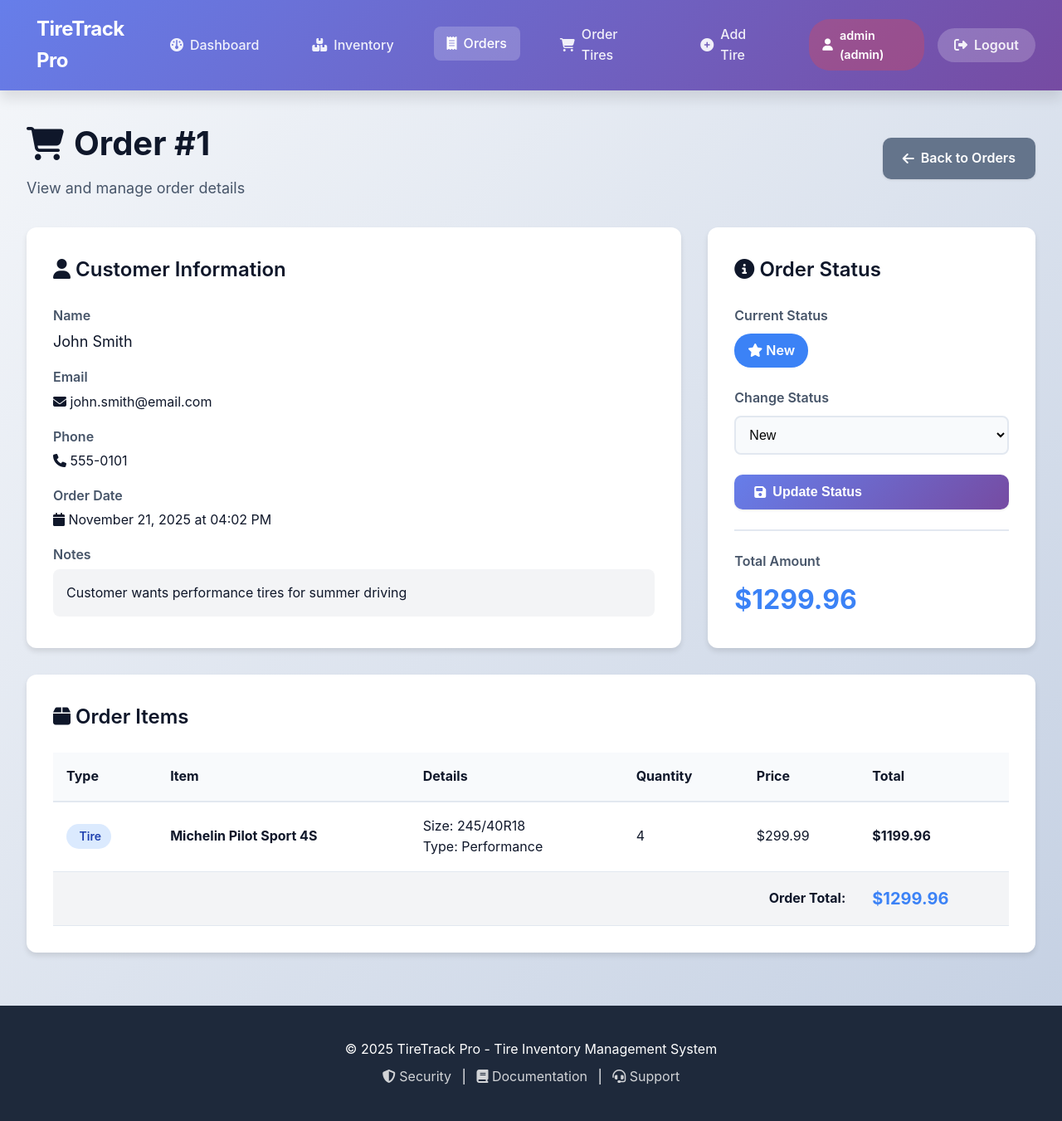
After one commit to cre8tions/test, a Flask app: page /admin/orders/1 in a window 1280 px wide. The commit adds this page. Shown: the whole page at 83% size. Run offline with Flask 3, Linux system fonts and the light colour scheme; a user stored in the database is signed in.

Commit message:
Add admin page for customer orders with status management
Co-authored-by: cre8tions <2237676+cre8tions@users.noreply.github.com>

```diff
--- a/app.py
+++ b/app.py
@@ -5,7 +5,7 @@ import os
 from datetime import datetime, timedelta
 from flask import Flask, render_template, jsonify, request, redirect, url_for, flash
 from flask_login import LoginManager, login_user, logout_user, login_required, current_user
-from models import db, User, Tire, VehicleTireSize, ServiceItem, Appointment, AppointmentItem
+from models import db, User, Tire, VehicleTireSize, ServiceItem, Appointment, AppointmentItem, CustomerOrder, CustomerOrderItem
 from functools import wraps
 app = Flask(__name__)
 app.config['SECRET_KEY'] = os.environ.get('SECRET_KEY', 'dev-secret-key-change-in-production')
@@ -470,6 +470,51 @@ def check_scheduling_conflicts(appointment_date, appointment_time, services, tot
     return conflicts
 
 
+@app.route('/admin/orders')
+@login_required
+@role_required('admin', 'sales')
+def admin_orders():
+    """Admin page to view all customer orders."""
+    status_filter = request.args.get('status', '')
+
+    query = CustomerOrder.query
+    if status_filter:
+        query = query.filter_by(status=status_filter)
+
+    orders = query.order_by(CustomerOrder.created_at.desc()).all()
+    return render_template('admin_orders.html', orders=orders, current_filter=status_filter)
+
+
+@app.route('/admin/orders/<int:order_id>')
+@login_required
+@role_required('admin', 'sales')
+def admin_order_detail(order_id):
+    """Admin page to view order details."""
+    order = CustomerOrder.query.get_or_404(order_id)
+    return render_template('admin_order_detail.html', order=order)
+
+
+@app.route('/api/orders/<int:order_id>/status', methods=['POST'])
+@login_required
+@role_required('admin', 'sales')
+def update_order_status(order_id):
+    """API endpoint to update order status."""
+    order = CustomerOrder.query.get_or_404(order_id)
+    data = request.get_json()
+
+    new_status = data.get('status')
+    valid_statuses = ['new', 'accepted', 'in_progress', 'completed']
+
+    if new_status not in valid_statuses:
+        return jsonify({'success': False, 'error': 'Invalid status'}), 400
+
+    order.status = new_status
+    order.updated_at = datetime.utcnow()
+    db.session.commit()
+
+    return jsonify({'success': True, 'status': new_status})
+
+
 def init_db():
     """Initialize database with sample data."""
     with app.app_context():
@@ -797,6 +842,170 @@ def init_db():
                 for item in service_items:
                     db.session.add(item)
 
+            # Add sample customer orders
+            if not CustomerOrder.query.first():
+                # Get some tires and services for the orders
+                tire1 = Tire.query.filter_by(brand='Michelin', model='Pilot Sport 4S').first()
+                tire2 = Tire.query.filter_by(brand='Bridgestone', model='Blizzak WS90').first()
+                tire3 = Tire.query.filter_by(brand='Goodyear', model='Assurance WeatherReady').first()
+                service_rotation = ServiceItem.query.filter_by(name='Tire Rotation').first()
+                service_alignment = ServiceItem.query.filter_by(name='Alignment').first()
+
+                # Order 1: New order
+                order1 = CustomerOrder(
+                    customer_name='John Smith',
+                    customer_email='john.smith@email.com',
+                    customer_phone='555-0101',
+                    status='new',
+                    total_price=1299.96,
+                    notes='Customer wants performance tires for summer driving',
+                    created_at=datetime.utcnow() - timedelta(hours=2)
+                )
+                db.session.add(order1)
+                db.session.flush()
+
+                if tire1:
+                    order1_item1 = CustomerOrderItem(
+                        order_id=order1.id,
+                        tire_id=tire1.id,
+                        quantity=4,
+                        price=tire1.retail_price * 4,
+                        item_type='tire'
+                    )
+                    db.session.add(order1_item1)
+
+                # Order 2: Accepted order
+                order2 = CustomerOrder(
+                    customer_name='Sarah Johnson',
+                    customer_email='sarah.j@email.com',
+                    customer_phone='555-0102',
+                    status='accepted',
+                    total_price=829.95,
+                    notes='Winter tires needed before next week',
+                    created_at=datetime.utcnow() - timedelta(days=1)
+                )
+                db.session.add(order2)
+                db.session.flush()
+
+                if tire2:
+                    order2_item1 = CustomerOrderItem(
+                        order_id=order2.id,
+                        tire_id=tire2.id,
+                        quantity=4,
+                        price=tire2.retail_price * 4,
+                        item_type='tire'
+                    )
+                    db.session.add(order2_item1)
+
+                if service_rotation:
+                    order2_item2 = CustomerOrderItem(
+                        order_id=order2.id,
+                        service_item_id=service_rotation.id,
+                        quantity=1,
+                        price=service_rotation.price,
+                        item_type='service'
+                    )
+                    db.session.add(order2_item2)
+
+                # Order 3: In progress order
+                order3 = CustomerOrder(
+                    customer_name='Michael Davis',
+                    customer_email='m.davis@email.com',
+                    customer_phone='555-0103',
+                    status='in_progress',
+                    total_price=719.95,
+                    notes='All-season tires for daily commute',
+                    created_at=datetime.utcnow() - timedelta(days=2)
+                )
+                db.session.add(order3)
+                db.session.flush()
+
+                if tire3:
+                    order3_item1 = CustomerOrderItem(
+                        order_id=order3.id,
+                        tire_id=tire3.id,
+                        quantity=4,
+                        price=tire3.retail_price * 4,
+                        item_type='tire'
+                    )
+                    db.session.add(order3_item1)
+
+                if service_alignment:
+                    order3_item2 = CustomerOrderItem(
+                        order_id=order3.id,
+                        service_item_id=service_alignment.id,
+                        quantity=1,
+                        price=service_alignment.price,
+                        item_type='service'
+                    )
+                    db.session.add(order3_item2)
+
+                # Order 4: Completed order
+                order4 = CustomerOrder(
+                    customer_name='Emily Wilson',
+                    customer_email='emily.w@email.com',
+                    customer_phone='555-0104',
+                    status='completed',
+                    total_price=639.96,
+                    notes='Replacement tires completed successfully',
+                    created_at=datetime.utcnow() - timedelta(days=5)
+                )
+                db.session.add(order4)
+                db.session.flush()
+
+                if tire3:
+                    order4_item1 = CustomerOrderItem(
+                        order_id=order4.id,
+                        tire_id=tire3.id,
+                        quantity=4,
+                        price=tire3.retail_price * 4,
+                        item_type='tire'
+                    )
+                    db.session.add(order4_item1)
+
+                # Order 5: Another new order
+                order5 = CustomerOrder(
+                    customer_name='Robert Brown',
+                    customer_email='r.brown@email.com',
+                    customer_phone='555-0105',
+                    status='new',
+                    total_price=879.94,
+                    notes='Looking for high-performance tires',
+                    created_at=datetime.utcnow() - timedelta(hours=5)
+                )
+                db.session.add(order5)
+                db.session.flush()
+
+                if tire1:
+                    order5_item1 = CustomerOrderItem(
+                        order_id=order5.id,
+                        tire_id=tire1.id,
+                        quantity=2,
+                        price=tire1.retail_price * 2,
+                        item_type='tire'
+                    )
+                    db.session.add(order5_item1)
+
+                if service_rotation:
+                    order5_item2 = CustomerOrderItem(
+                        order_id=order5.id,
+                        service_item_id=service_rotation.id,
+                        quantity=1,
+                        price=service_rotation.price,
+                        item_type='service'
+                    )
+                    db.session.add(order5_item2)
+
+                if service_alignment:
+                    order5_item3 = CustomerOrderItem(
+                        order_id=order5.id,
+                        service_item_id=service_alignment.id,
+                        quantity=1,
+                        price=service_alignment.price,
+                        item_type='service'
+                    )
+                    db.session.add(order5_item3)
+
             db.session.commit()
             print('Database initialized with sample data.')
 
--- /dev/null
+++ b/templates/admin_order_detail.html
@@ -0,0 +1,256 @@
+{% extends "base.html" %}
+
+{% block title %}Order #{{ order.id }} - TireTrack Pro{% endblock %}
+
+{% block content %}
+<div class="dashboard-container">
+    <div class="dashboard-header">
+        <div style="display: flex; justify-content: space-between; align-items: center;">
+            <div>
+                <h1><i class="fas fa-shopping-cart"></i> Order #{{ order.id }}</h1>
+                <p>View and manage order details</p>
+            </div>
+            <a href="{{ url_for('admin_orders') }}" class="btn btn-secondary">
+                <i class="fas fa-arrow-left"></i> Back to Orders
+            </a>
+        </div>
+    </div>
+
+    <!-- Order Information -->
+    <div style="display: grid; grid-template-columns: 2fr 1fr; gap: 2rem; margin-bottom: 2rem;">
+        <!-- Customer Information -->
+        <div class="card" style="background: white; border-radius: 12px; padding: 2rem; box-shadow: var(--shadow-md);">
+            <h2 style="font-size: 1.5rem; font-weight: 600; margin-bottom: 1.5rem; color: var(--text-primary);">
+                <i class="fas fa-user"></i> Customer Information
+            </h2>
+
+            <div style="display: grid; gap: 1rem;">
+                <div>
+                    <label style="font-weight: 600; color: var(--text-secondary); display: block; margin-bottom: 0.25rem;">Name</label>
+                    <div style="font-size: 1.125rem;">{{ order.customer_name }}</div>
+                </div>
+
+                {% if order.customer_email %}
+                <div>
+                    <label style="font-weight: 600; color: var(--text-secondary); display: block; margin-bottom: 0.25rem;">Email</label>
+                    <div><i class="fas fa-envelope"></i> {{ order.customer_email }}</div>
+                </div>
+                {% endif %}
+
+                <div>
+                    <label style="font-weight: 600; color: var(--text-secondary); display: block; margin-bottom: 0.25rem;">Phone</label>
+                    <div><i class="fas fa-phone"></i> {{ order.customer_phone }}</div>
+                </div>
+
+                <div>
+                    <label style="font-weight: 600; color: var(--text-secondary); display: block; margin-bottom: 0.25rem;">Order Date</label>
+                    <div><i class="fas fa-calendar"></i> {{ order.created_at.strftime('%B %d, %Y at %I:%M %p') }}</div>
+                </div>
+
+                {% if order.notes %}
+                <div>
+                    <label style="font-weight: 600; color: var(--text-secondary); display: block; margin-bottom: 0.25rem;">Notes</label>
+                    <div style="background: #f3f4f6; padding: 1rem; border-radius: 8px;">{{ order.notes }}</div>
+                </div>
+                {% endif %}
+            </div>
+        </div>
+
+        <!-- Order Status -->
+        <div class="card" style="background: white; border-radius: 12px; padding: 2rem; box-shadow: var(--shadow-md);">
+            <h2 style="font-size: 1.5rem; font-weight: 600; margin-bottom: 1.5rem; color: var(--text-primary);">
+                <i class="fas fa-info-circle"></i> Order Status
+            </h2>
+
+            <div style="margin-bottom: 1.5rem;">
+                <label style="font-weight: 600; color: var(--text-secondary); display: block; margin-bottom: 0.5rem;">Current Status</label>
+                <div id="current-status-display">
+                    <span class="status-badge status-{{ order.status|replace('_', '-') }}" style="font-size: 1rem; padding: 0.5rem 1rem;">
+                        {% if order.status == 'new' %}
+                            <i class="fas fa-star"></i> New
+                        {% elif order.status == 'accepted' %}
+                            <i class="fas fa-check"></i> Accepted
+                        {% elif order.status == 'in_progress' %}
+                            <i class="fas fa-spinner"></i> In Progress
+                        {% elif order.status == 'completed' %}
+                            <i class="fas fa-check-circle"></i> Completed
+                        {% endif %}
+                    </span>
+                </div>
+            </div>
+
+            <div style="margin-bottom: 1.5rem;">
+                <label style="font-weight: 600; color: var(--text-secondary); display: block; margin-bottom: 0.5rem;">Change Status</label>
+                <select id="status-select" class="form-control" style="width: 100%; padding: 0.75rem; border: 2px solid var(--border-color); border-radius: 8px; font-size: 1rem;">
+                    <option value="new" {% if order.status == 'new' %}selected{% endif %}>New</option>
+                    <option value="accepted" {% if order.status == 'accepted' %}selected{% endif %}>Accepted</option>
+                    <option value="in_progress" {% if order.status == 'in_progress' %}selected{% endif %}>In Progress</option>
+                    <option value="completed" {% if order.status == 'completed' %}selected{% endif %}>Completed</option>
+                </select>
+            </div>
+
+            <button id="update-status-btn" class="btn btn-primary" style="width: 100%;">
+                <i class="fas fa-save"></i> Update Status
+            </button>
+
+            <div style="margin-top: 1.5rem; padding-top: 1.5rem; border-top: 2px solid var(--border-color);">
+                <label style="font-weight: 600; color: var(--text-secondary); display: block; margin-bottom: 0.5rem;">Total Amount</label>
+                <div style="font-size: 2rem; font-weight: 700; color: var(--primary-color);">
+                    ${{ "%.2f"|format(order.total_price) }}
+                </div>
+            </div>
+        </div>
+    </div>
+
+    <!-- Order Items -->
+    <div class="card" style="background: white; border-radius: 12px; padding: 2rem; box-shadow: var(--shadow-md);">
+        <h2 style="font-size: 1.5rem; font-weight: 600; margin-bottom: 1.5rem; color: var(--text-primary);">
+            <i class="fas fa-box"></i> Order Items
+        </h2>
+
+        <div class="inventory-table-container">
+            <table class="inventory-table">
+                <thead>
+                    <tr>
+                        <th>Type</th>
+                        <th>Item</th>
+                        <th>Details</th>
+                        <th>Quantity</th>
+                        <th>Price</th>
+                        <th>Total</th>
+                    </tr>
+                </thead>
+                <tbody>
+                    {% for item in order.items %}
+                    <tr>
+                        <td>
+                            {% if item.item_type == 'tire' %}
+                                <span class="type-badge all-season"><i class="fas fa-tire"></i> Tire</span>
+                            {% else %}
+                                <span class="type-badge performance"><i class="fas fa-tools"></i> Service</span>
+                            {% endif %}
+                        </td>
+                        <td>
+                            {% if item.item_type == 'tire' and item.tire %}
+                                <strong>{{ item.tire.brand }} {{ item.tire.model }}</strong>
+                            {% elif item.item_type == 'service' and item.service_item %}
+                                <strong>{{ item.service_item.name }}</strong>
+                            {% else %}
+                                <em>Item not found</em>
+                            {% endif %}
+                        </td>
+                        <td>
+                            {% if item.item_type == 'tire' and item.tire %}
+                                Size: {{ item.tire.size }}<br>
+                                Type: {{ item.tire.type }}
+                            {% elif item.item_type == 'service' and item.service_item %}
+                                {{ item.service_item.description }}
+                            {% endif %}
+                        </td>
+                        <td>{{ item.quantity }}</td>
+                        <td>${{ "%.2f"|format(item.price / item.quantity) }}</td>
+                        <td><strong>${{ "%.2f"|format(item.price) }}</strong></td>
+                    </tr>
+                    {% endfor %}
+                    <tr style="background-color: #f3f4f6; font-weight: 700;">
+                        <td colspan="5" style="text-align: right; padding: 1rem;">Order Total:</td>
+                        <td style="padding: 1rem; font-size: 1.25rem; color: var(--primary-color);">
+                            ${{ "%.2f"|format(order.total_price) }}
+                        </td>
+                    </tr>
+                </tbody>
+            </table>
+        </div>
+    </div>
+</div>
+
+<style>
+.status-badge {
+    display: inline-block;
+    padding: 0.4rem 0.8rem;
+    border-radius: 20px;
+    font-size: 0.875rem;
+    font-weight: 600;
+}
+
+.status-new {
+    background-color: #3b82f6;
+    color: white;
+}
+
+.status-accepted {
+    background-color: #22c55e;
+    color: white;
+}
+
+.status-in-progress {
+    background-color: #f59e0b;
+    color: white;
+}
+
+.status-completed {
+    background-color: #8b5cf6;
+    color: white;
+}
+
+.card {
+    transition: box-shadow 0.3s ease;
+}
+</style>
+
+<script>
+document.getElementById('update-status-btn').addEventListener('click', function() {
+    const newStatus = document.getElementById('status-select').value;
+    const orderId = {{ order.id }};
+
+    // Disable button to prevent double-clicks
+    this.disabled = true;
+    this.innerHTML = '<i class="fas fa-spinner fa-spin"></i> Updating...';
+
+    fetch(`/api/orders/${orderId}/status`, {
+        method: 'POST',
+        headers: {
+            'Content-Type': 'application/json',
+        },
+        body: JSON.stringify({ status: newStatus })
+    })
+    .then(response => response.json())
+    .then(data => {
+        if (data.success) {
+            // Update the status display
+            const statusDisplay = document.getElementById('current-status-display');
+            const statusIcons = {
+                'new': '<i class="fas fa-star"></i> New',
+                'accepted': '<i class="fas fa-check"></i> Accepted',
+                'in_progress': '<i class="fas fa-spinner"></i> In Progress',
+                'completed': '<i class="fas fa-check-circle"></i> Completed'
+            };
+
+            statusDisplay.innerHTML = `<span class="status-badge status-${newStatus.replace('_', '-')}" style="font-size: 1rem; padding: 0.5rem 1rem;">${statusIcons[newStatus]}</span>`;
+
+            // Show success message
+            const alertDiv = document.createElement('div');
+            alertDiv.className = 'alert alert-success';
+            alertDiv.innerHTML = '<i class="fas fa-check-circle"></i> Order status updated successfully!';
+            alertDiv.style.cssText = 'position: fixed; top: 80px; right: 20px; z-index: 9999; min-width: 300px;';
+            document.body.appendChild(alertDiv);
+
+            setTimeout(() => {
+                alertDiv.remove();
+            }, 3000);
+        } else {
+            alert('Error updating status: ' + (data.error || 'Unknown error'));
+        }
+    })
+    .catch(error => {
+        console.error('Error:', error);
+        alert('Error updating status. Please try again.');
+    })
+    .finally(() => {
+        // Re-enable button
+        this.disabled = false;
+        this.innerHTML = '<i class="fas fa-save"></i> Update Status';
+    });
+});
+</script>
+{% endblock %}
--- a/templates/base.html
+++ b/templates/base.html
@@ -19,6 +19,9 @@
                     {% if current_user.is_authenticated %}
                         <li><a href="{{ url_for('dashboard') }}" {% if request.endpoint == 'dashboard' %}class="active"{% endif %}><i class="fas fa-dashboard"></i> Dashboard</a></li>
                         <li><a href="{{ url_for('inventory') }}" {% if request.endpoint == 'inventory' %}class="active"{% endif %}><i class="fas fa-boxes"></i> Inventory</a></li>
+                        {% if current_user.role in ['admin', 'sales'] %}
+                        <li><a href="{{ url_for('admin_orders') }}" {% if request.endpoint in ['admin_orders', 'admin_order_detail'] %}class="active"{% endif %}><i class="fas fa-receipt"></i> Orders</a></li>
+                        {% endif %}
                         <li><a href="{{ url_for('customer_order') }}" {% if request.endpoint == 'customer_order' %}class="active"{% endif %}><i class="fas fa-shopping-cart"></i> Order Tires</a></li>
                         {% if current_user.role in ['admin', 'sales'] %}
                         <li><a href="{{ url_for('add_tire') }}" {% if request.endpoint == 'add_tire' %}class="active"{% endif %}><i class="fas fa-plus-circle"></i> Add Tire</a></li>
```
Also changed, not shown: models.py (+42 -0 lines), templates/admin_orders.html (added, +183 -0 lines).
